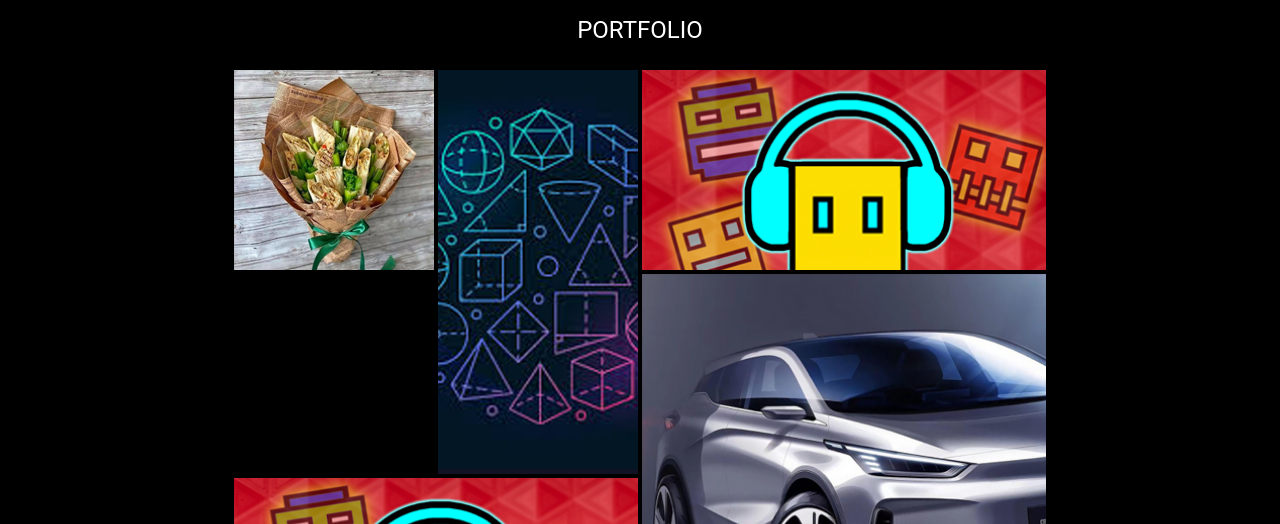
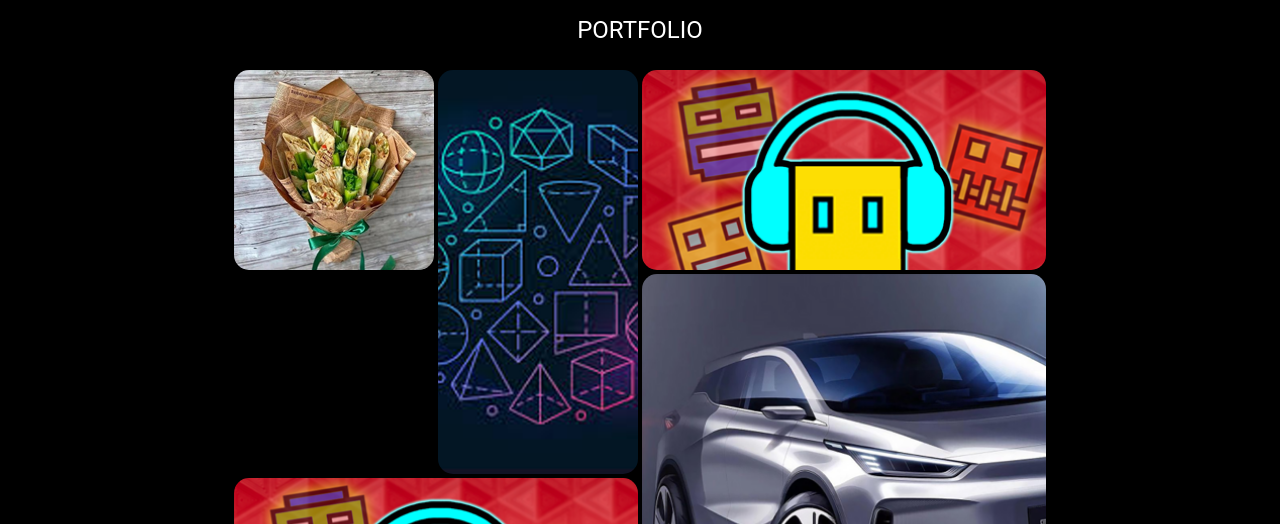
Before and after one commit to OlyaPolya/designer, a React (Create React App) app: page / in a window 1280 px wide. Shown: the part 255-779 px from the top of the page. Built offline with nearby package versions, Linux system fonts and the light colour scheme.

Commit message:
feat: add hover

```diff
--- a/src/App/App.scss
+++ b/src/App/App.scss
@@ -3,3 +3,7 @@
   background-color: black;
   min-height: 100vh
 }
+
+.image-item {
+  transform: scale(1.1);
+}
--- a/src/App/Contact/Contact.tsx
+++ b/src/App/Contact/Contact.tsx
@@ -6,7 +6,7 @@ function Contact() {
   return (
     <Box component='div' sx={{ p: 3 }} id='contact'>
       <Typography variant='h5' sx={{ p: 3, color: 'white' }}>
-        Contact
+        CONTACT
       </Typography>
       <Typography sx={{ color: 'white', fontWeight: 500, letterSpacing: '.1rem', display: { xs: 'flex' }, alignItems: 'center', justifyContent: 'center', gap: 4 }}>
         <EmailIcon fontSize='large' />
--- a/src/App/Portfolio/Portfolio.tsx
+++ b/src/App/Portfolio/Portfolio.tsx
@@ -1,7 +1,8 @@
 import items from './fixtures';
 import ImageList from '@mui/material/ImageList';
 import ImageListItem from '@mui/material/ImageListItem';
-import { Box, Typography } from '@mui/material';
+import { Box, ImageListItemBar, Typography } from '@mui/material';
+import { useState } from 'react';
 
 const SIZE_CELL = 200;
 const BLOCK_WIDTH = 812;
@@ -13,6 +14,50 @@ function srcset(image: string, size: number, rows = 1, cols = 1) {
   };
 }
 
+type ItemProp = {
+  item: {
+    img: string;
+    title: string;
+    width: number;
+    height: number;
+  };
+};
+
+function Item({ item }: ItemProp) {
+  const [isHovering, setIsHovering] = useState(false);
+
+  const handleMouseOver = () => {
+    setIsHovering(true);
+
+  };
+
+  const handleMouseOut = () => {
+    setIsHovering(false);
+  };
+
+  const handleClick = () => {};
+
+  return (
+    <ImageListItem
+      cols={item.height / SIZE_CELL || 1}
+      rows={item.width / SIZE_CELL || 1}
+      sx={{
+        overflow: 'hidden',
+        borderRadius: '15px',
+        '&:hover': {
+          cursor: 'pointer',
+        },
+      }}
+      onMouseOver={handleMouseOver}
+      onMouseOut={handleMouseOut}
+      onClick={handleClick}
+    >
+      <img {...srcset(item.img, SIZE_CELL, item.width / SIZE_CELL, item.height / SIZE_CELL)} alt={item.title} loading='lazy' style={{ transition: '1s'}} className={isHovering ? `image-item` : ''} />
+      {isHovering && <ImageListItemBar title={item.title} />}
+    </ImageListItem>
+  );
+}
+
 export default function Portfolio() {
   return (
     <Box component='div' sx={{ p: 3, bgcolor: 'black' }} id='portfolio'>
@@ -21,9 +66,7 @@ export default function Portfolio() {
       </Typography>
       <ImageList sx={{ width: BLOCK_WIDTH, margin: 'auto' }} variant='quilted' cols={4} rowHeight={SIZE_CELL}>
         {items.map((item) => (
-          <ImageListItem key={item.img} cols={item.height / SIZE_CELL || 1} rows={item.width / SIZE_CELL || 1}>
-            <img {...srcset(item.img, SIZE_CELL, item.width / SIZE_CELL, item.height / SIZE_CELL)} alt={item.title} loading='lazy' />
-          </ImageListItem>
+          <Item item={item} key={item.img} />
         ))}
       </ImageList>
     </Box>
```
